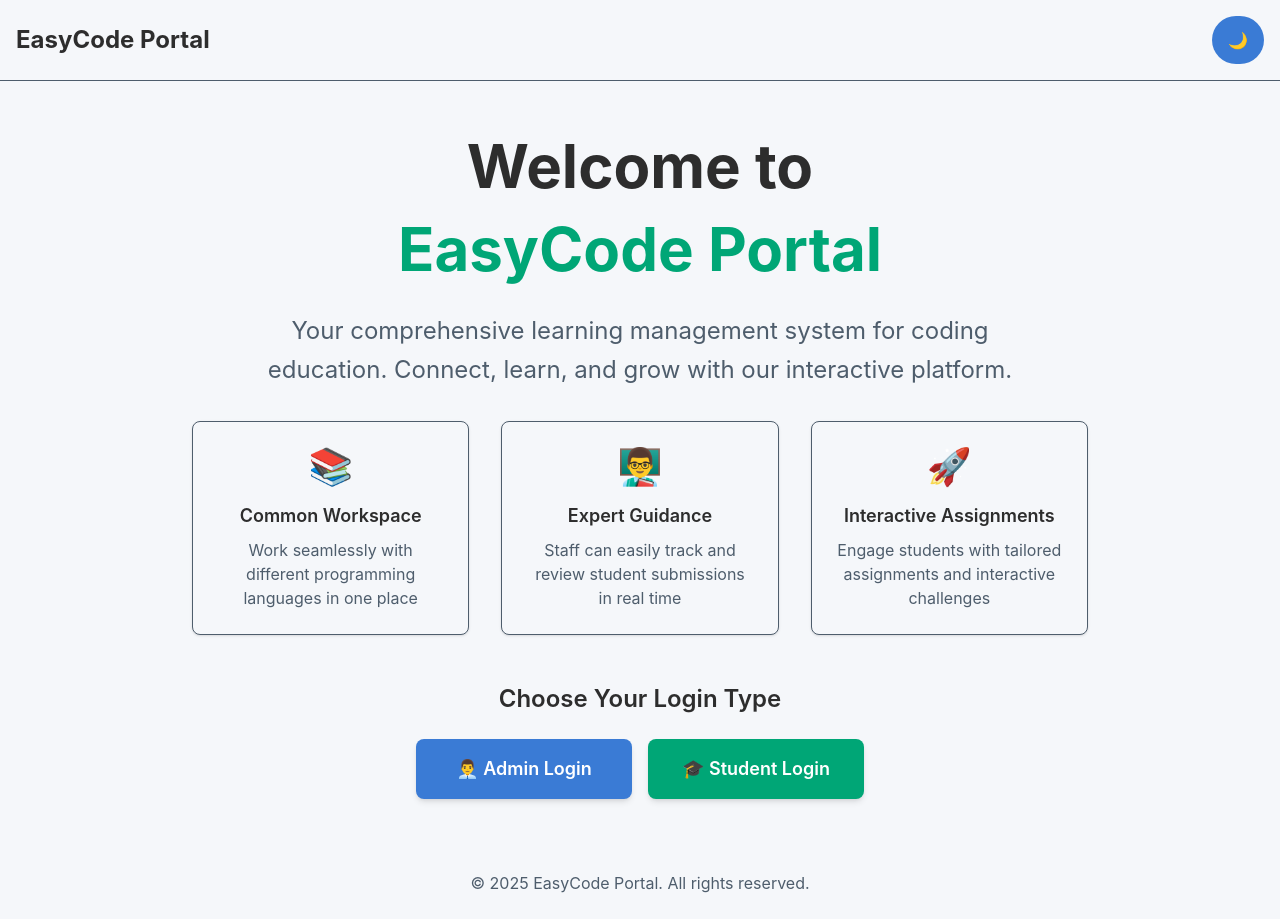
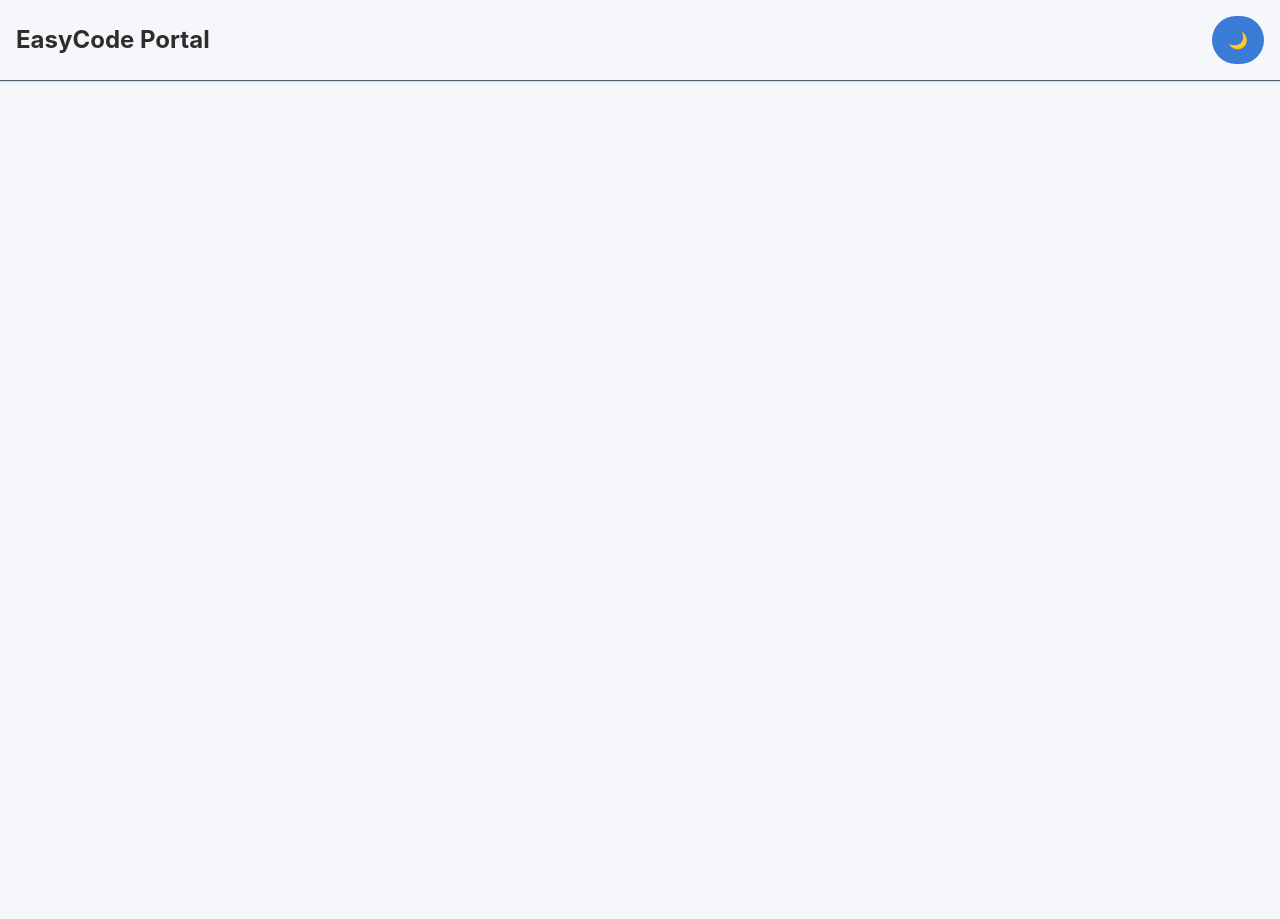
Before and after one commit to rvetrivignesh/EasyCode-Portal, a React (Vite) app: page / in a window 1280 px wide. After the commit the page ends 800 px from the top, so only its background shows below. Built offline with nearby package versions, Linux system fonts and the light colour scheme.

Commit message:
add welcome page to app component

```diff
--- a/src/App.tsx
+++ b/src/App.tsx
@@ -1,12 +1,10 @@
 import './App.css'
 import Header from './components/Header';
-import WelcomePage from './pages/WelcomePage';
 
 function App() {
   return (
     <>
       <Header />
-      <WelcomePage />
     </>
   )
 }
```
